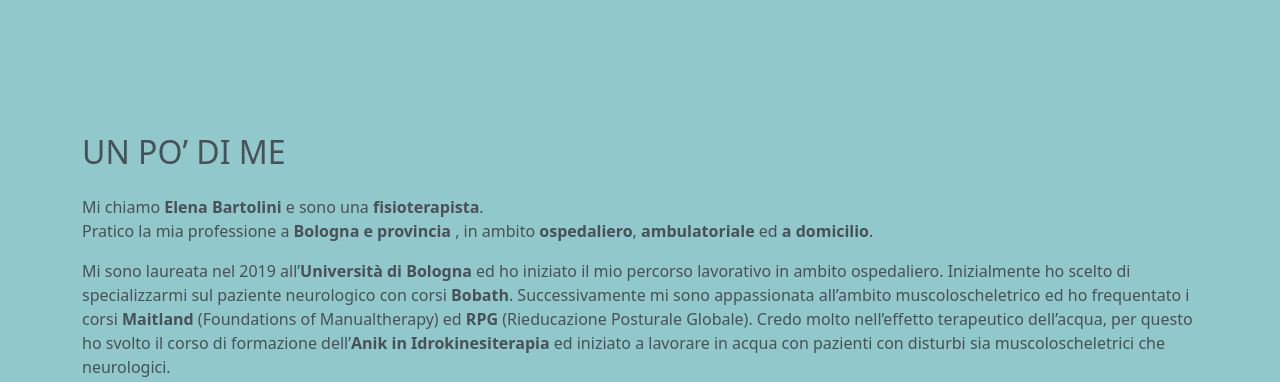
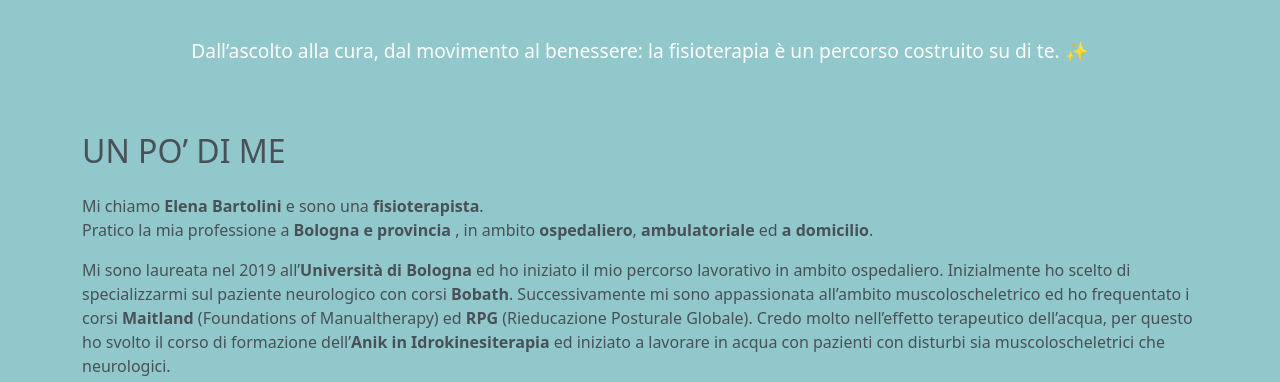
Before and after one commit to ireneBartolini/sito_elle, a website: page index.html in a window 1280 px wide. Shown: the part 567-949 px from the top of the page. Drawn offline with nearby package versions, Linux system fonts and the light colour scheme; a script that the page names is missing.

Commit message:
modifiche_con_frase_chat

```diff
--- a/index.html
+++ b/index.html
@@ -76,7 +76,7 @@
 
   <section  class="h-100 w-100 container d-flex align-items-center justify-content-center pt-5">
     <!-- logo-->
-     <div id="home" class="container py-5">
+     <div id="home" class="container pt-5">
 
         <div class="row align-items-center pt-5">
 
@@ -99,12 +99,13 @@
 
 
 <div id="chi" class="content">
-  <section class="py-5">
+  <section>
     <div class="container">
+      <p class="introduzione">Dall’ascolto alla cura, dal movimento al benessere: la fisioterapia è un percorso costruito su di te. ✨</p>
       <h2 class="mb-4">UN PO’ DI ME</h2>
         <!-- Colonna testo -->
 
-          <p class="introduzione">
+          <p>
             Mi chiamo <strong>Elena Bartolini</strong>  e sono una <strong>fisioterapista</strong >.<br/>
             Pratico la mia professione a <strong>Bologna e provincia</strong> , in ambito <strong>ospedaliero</strong>, <strong>ambulatoriale</strong>  ed <strong>a domicilio</strong>.
           </p>
--- a/style.css
+++ b/style.css
@@ -126,6 +126,12 @@ input, button, textarea, select {
   transform: rotate(-45deg);
 }
 
+.introduzione{
+  color: white ;
+  padding-bottom: 50px  ;
+  text-align: center ;
+  }
+
   @media (min-width: 768px) {
         .content {
           min-width: none;
@@ -171,5 +177,8 @@ input, button, textarea, select {
           padding: 1rem;
           background: white;
         }
+        .introduzione{
+          font-size: 1.2rem;
+        }
 
 }
```
